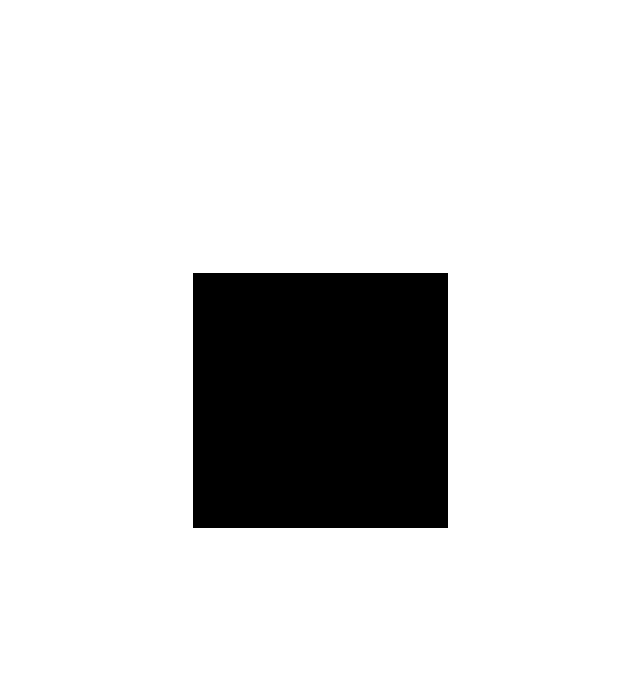
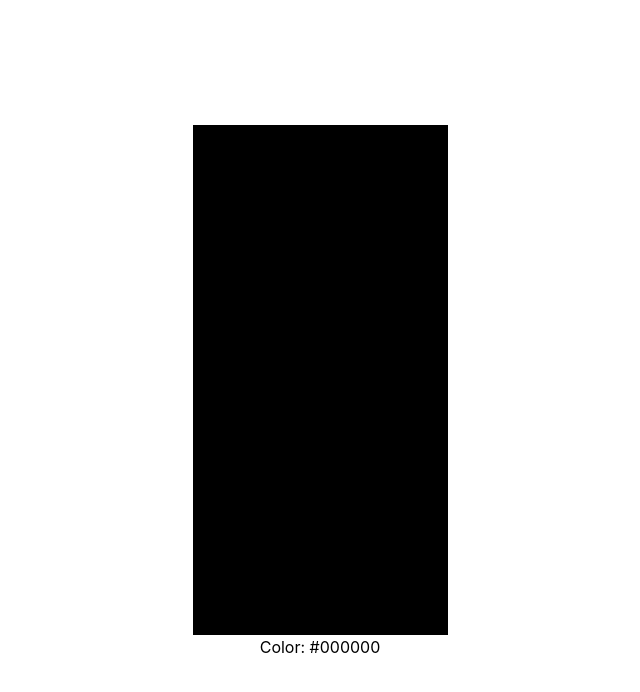
Before and after one commit to LuisMm16/OB-React, a React (Create React App) app: page / in a window 1280 px wide. Shown: the top 692 px of the page, without its empty margins (320-960 px from the left). Built offline with nearby package versions, Linux system fonts and the light colour scheme.

Commit message:
Ejercicio Sesión 12

```diff
--- a/src/App.js
+++ b/src/App.js
@@ -1,4 +1,5 @@
 import './App.css';
+import Solution from './components/ejerciciosOB/Solucion12';
 import Square from './components/pure/Square';
 // import ContactList from './components/container/contact_list';
 
@@ -7,6 +8,7 @@
     <div className="App">
       {/* <ContactList></ContactList> */}
       <Square />
+      <Solution />
     </div>
   );
 }
--- /dev/null
+++ b/src/components/ejerciciosOB/Solucion12.jsx
@@ -0,0 +1,58 @@
+import { useState } from 'react';
+
+function Solution() {
+  const [color, setColor] = useState('#000000');
+
+  const [manageInterval, setManageInterval] = useState(0);
+  const [doubleClick, setDoubleClick] = useState(0);
+
+  const getColor = () => Math.floor(Math.random() * 256);
+
+  const getHex = (red, green, blue) => {
+    return (
+      '#' +
+      [red, green, blue]
+        .map((c) => {
+          const hex = c.toString(16);
+          return hex.lenght === 1 ? '0' + hex : hex;
+        })
+        .join('')
+    );
+  };
+
+  const generateHex = () => {
+    const rgb = {
+      r: getColor(),
+      g: getColor(),
+      b: getColor(),
+    };
+    return setColor(getHex(rgb.r, rgb.g, rgb.b));
+  };
+
+  const onChangeColor = () => {
+    return setManageInterval(setInterval(generateHex, 500));
+  };
+
+  const onStopChangeColor = () => {
+    return clearInterval(manageInterval);
+  };
+
+  const onClickChangeColor = () => {
+    return clearInterval(manageInterval);
+  };
+
+  return (
+    <div className="Solution" style={{ margin: 'auto' }}>
+      <div
+        id="square"
+        onMouseOver={onChangeColor}
+        onMouseLeave={onStopChangeColor}
+        onDoubleClick={onClickChangeColor}
+        style={{ width: '255px', height: '255px', backgroundColor: color, margin: 'auto' }}
+      ></div>{' '}
+      <p style={{ color: 'black' }}>Color: {color} </p>
+    </div>
+  );
+}
+
+export default Solution;
--- a/src/components/pure/Square.jsx
+++ b/src/components/pure/Square.jsx
@@ -18,7 +18,7 @@
 
   useEffect(() => {
     if (!stopColor) {
-      setRgb(randomRgb());
+      setTimeout(() => setRgb(randomRgb()), 500);
     }
   }, [rgb, stopColor])
 
```
